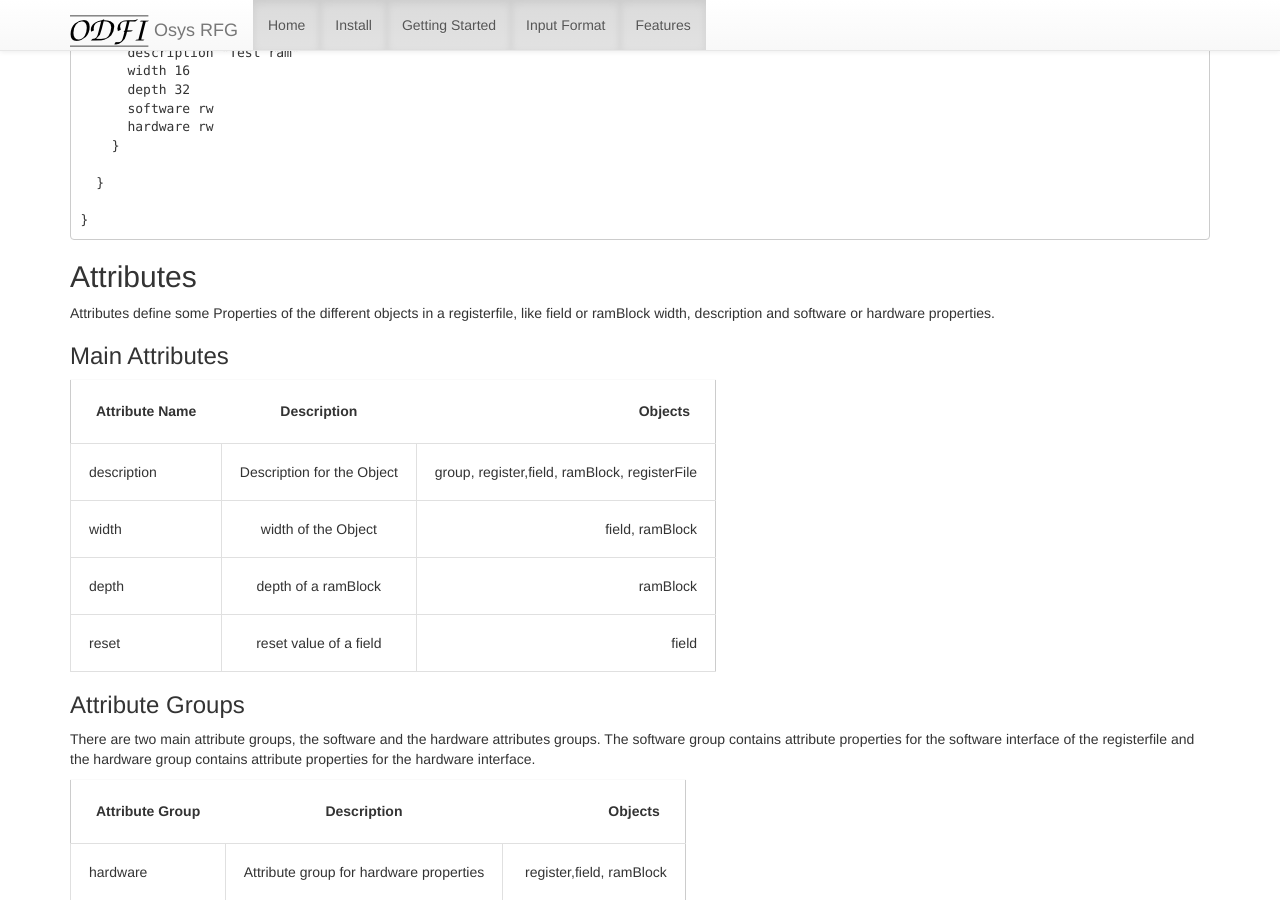
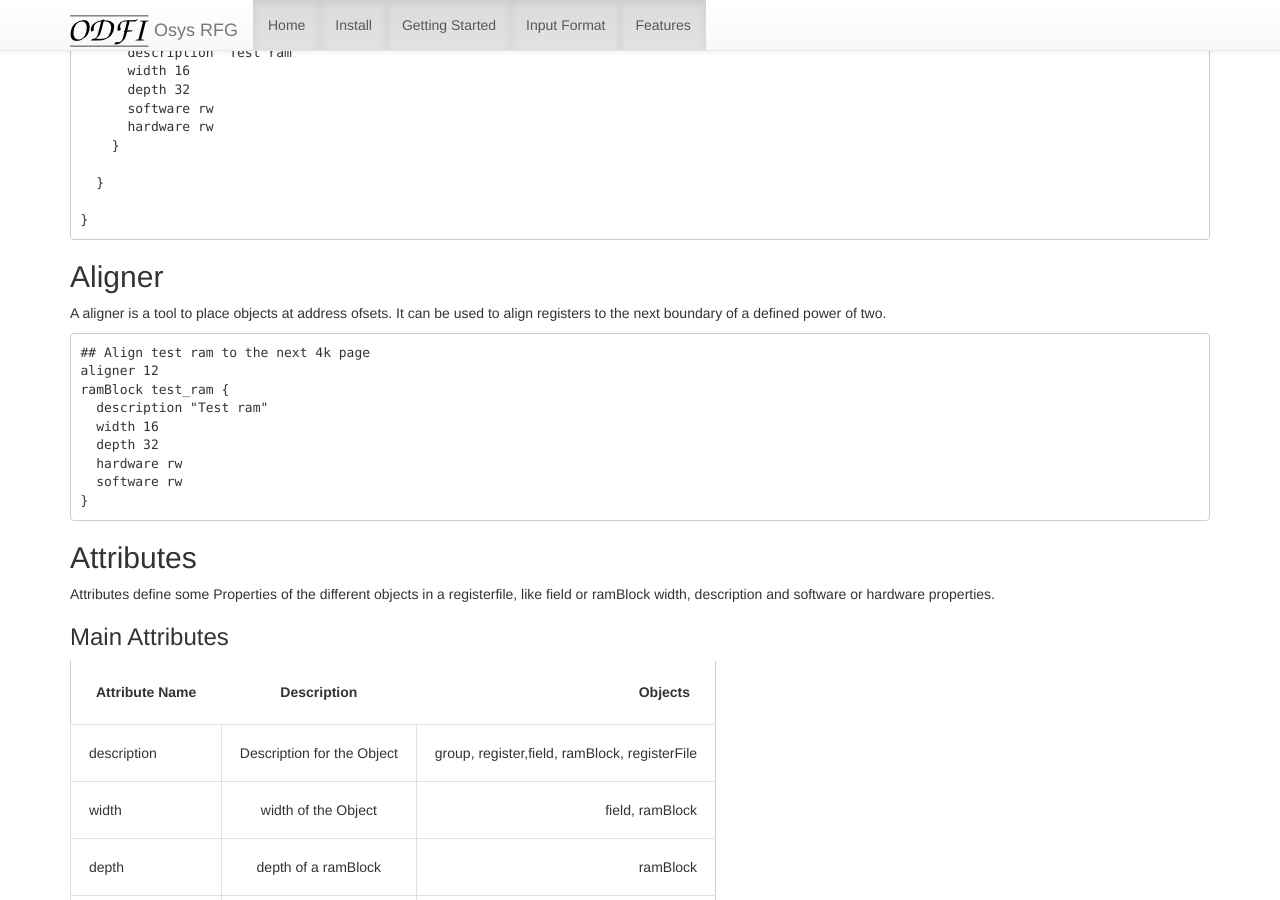
Before and after one commit to unihd-cag/odfi-rfg, a Jekyll site: the page built from inputformat/inputformat.md, in a window 1280 px wide and 900 px high, scrolled down 2731 px. Built offline with Jekyll 4.4.1, drawn with Linux system fonts in a browser that asks for light colours; nearby versions of some CDN libraries; Markdown is read by kramdown in place of the engine named in the settings.

Commit message:
added aligner to the input description

```diff
--- a/inputformat/inputformat.md
+++ b/inputformat/inputformat.md
@@ -146,6 +146,20 @@ Real example:
 
     }
 
+## Aligner
+
+A aligner is a tool to place objects at address ofsets. It can be used to align registers to the next boundary of a defined power of two.
+
+    ## Align test ram to the next 4k page
+    aligner 12
+    ramBlock test_ram {
+      description "Test ram"
+      width 16
+      depth 32
+      hardware rw
+      software rw
+    }
+
 ## Attributes
 
 Attributes define some Properties of the different objects in a registerfile, like field or ramBlock width, description and software or hardware properties.
```
